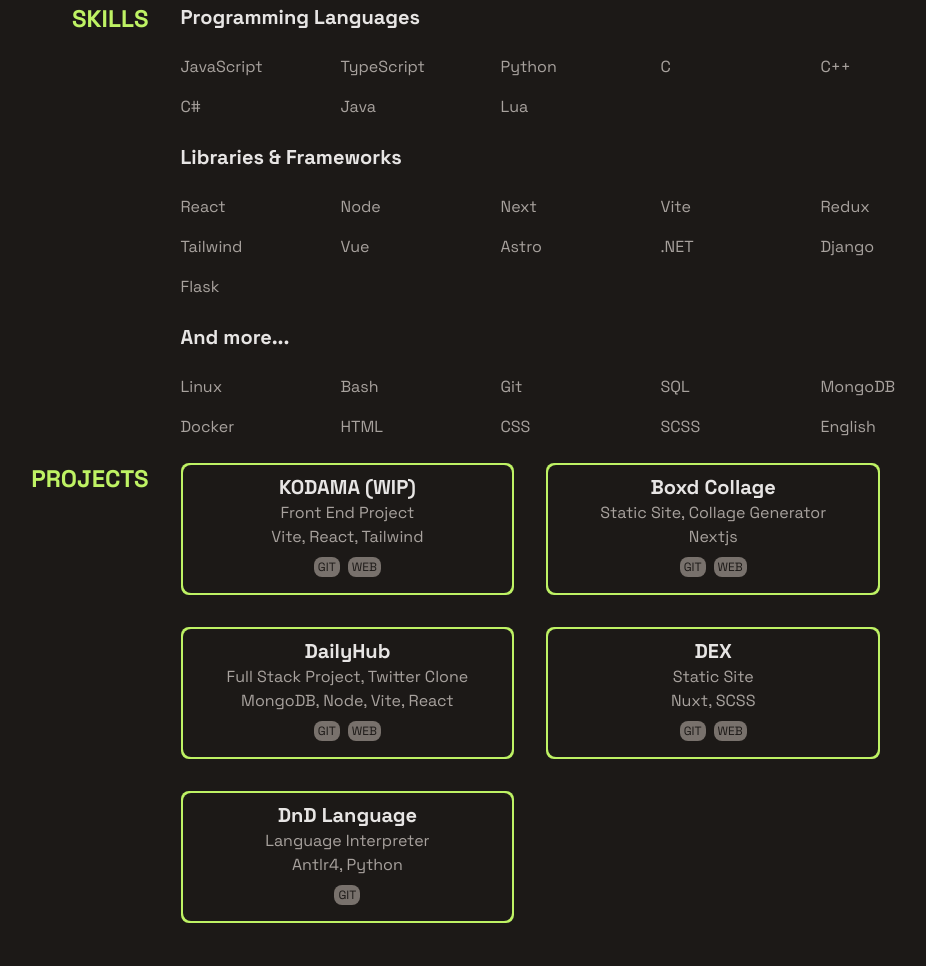
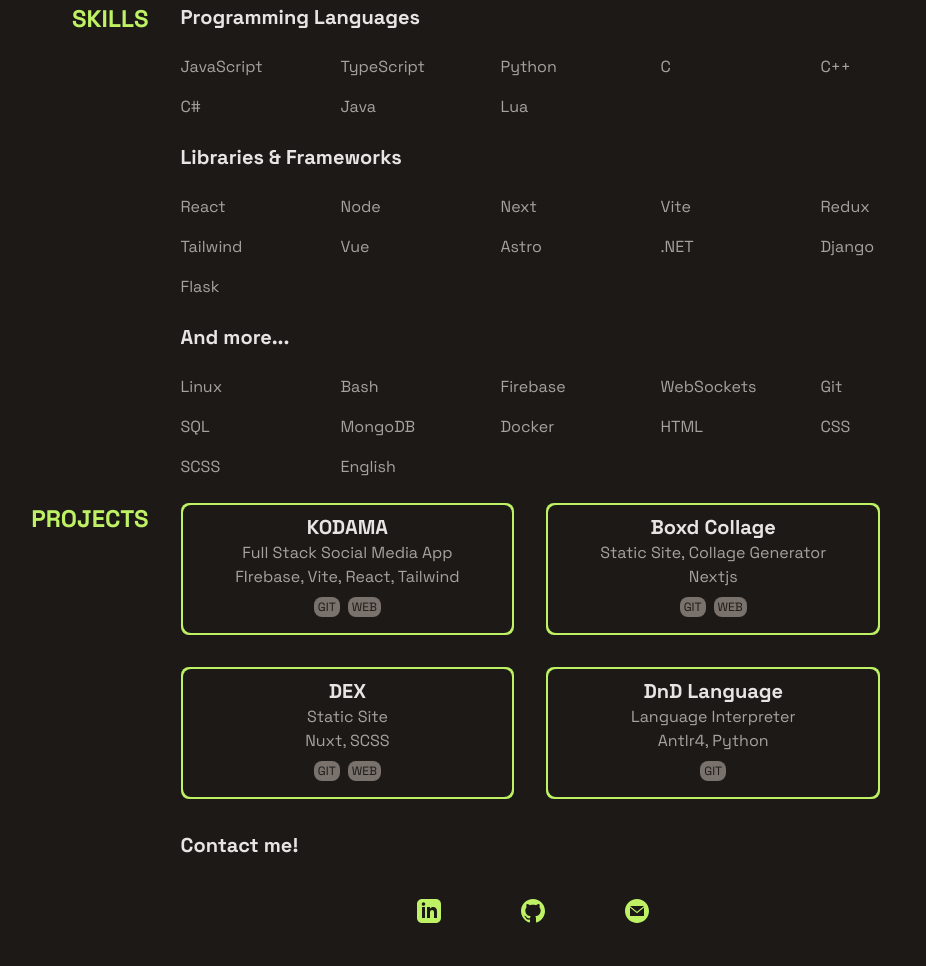
Before and after one commit to renandantasp/renan-homepage, an Astro site: page / in a window 1280 px wide. Shown: the part 1137-2103 px from the top of the page, without its empty margins (125-1051 px from the left). Built offline with nearby package versions, Linux system fonts and the light colour scheme; Astro itself is replaced by a stand-in of ours.

Commit message:
update kodama, add links

```diff
--- a/src/pages/index.astro
+++ b/src/pages/index.astro
@@ -8,7 +8,7 @@
 
 const langs : string[]      = ["JavaScript", "TypeScript", "Python", "C", "C++", "C#", "Java", "Lua"]
 const frameworks : string[] = ["React", "Node", "Next", "Vite", "Redux", "Tailwind", "Vue", "Astro", ".NET", "Django", "Flask", ]
-const miscs : string[]      = ["Linux", "Bash", "Git", "SQL", "MongoDB", "Docker", "HTML", "CSS", "SCSS", "English"]
+const miscs : string[]      = ["Linux", "Bash", "Firebase", "WebSockets", "Git", "SQL", "MongoDB", "Docker", "HTML", "CSS", "SCSS", "English"]
 
 
 const color : Palette =  {
@@ -84,9 +84,9 @@
 			<div class="flex flex-row flex-wrap justify-start">
 
 				<Project
-					title="KODAMA (WIP)"
-					type="Front End Project"
-					descr="Vite, React, Tailwind"
+					title="KODAMA"
+					type="Full Stack Social Media App"
+					descr="FIrebase, Vite, React, Tailwind"
 					githubLink="https://github.com/renandantasp/Kodama"
 					websiteLink="https://kodama.vercel.app"
 					color={color}
@@ -109,15 +109,6 @@
 					websiteLink="https://dailyhub.onrender.com/"
 					color={color}
 
-				/>
-				<!-- <Project
-					title="LeetCode"
-					type="Coding Challenges"
-					descr="C, C++, TS, Python"
-					link=""
-					color={color}
-				/> -->
-
 				<Project
 					title="DEX"
 					type="Static Site"
@@ -139,6 +130,29 @@
 
 		</Section>
 
+		<Section title="" color={color}>
+  		<h2 class=`text-xl ${color.main_color} mb-8 font-bold lg:text-start text-center`>Contact me!</h2>
+
+			<div class=`flex flex-row flex-wrap py-2 ${color.secondary_color} justify-center pb-10 w-full lg:w-[44rem] `>
+				<a href="https://linkedin.com/in/renandnt" class="mx-10">
+					<svg xmlns="http://www.w3.org/2000/svg" class=`fill-lime-300` width="24" height="24" viewBox="0 0 24 24">
+						<path d="M19 0h-14c-2.761 0-5 2.239-5 5v14c0 2.761 2.239 5 5 5h14c2.762 0 5-2.239 5-5v-14c0-2.761-2.238-5-5-5zm-11 19h-3v-11h3v11zm-1.5-12.268c-.966 0-1.75-.79-1.75-1.764s.784-1.764 1.75-1.764 1.75.79 1.75 1.764-.783 1.764-1.75 1.764zm13.5 12.268h-3v-5.604c0-3.368-4-3.113-4 0v5.604h-3v-11h3v1.765c1.396-2.586 7-2.777 7 2.476v6.759z"/>
+					</svg>
+				</a>
+				<a href="https://github.com/renandantasp" class="mx-10">
+					<svg xmlns="http://www.w3.org/2000/svg" class=`fill-lime-300` width="24" height="24" viewBox="0 0 24 24">
+						<path d="M12 0c-6.626 0-12 5.373-12 12 0 5.302 3.438 9.8 8.207 11.387.599.111.793-.261.793-.577v-2.234c-3.338.726-4.033-1.416-4.033-1.416-.546-1.387-1.333-1.756-1.333-1.756-1.089-.745.083-.729.083-.729 1.205.084 1.839 1.237 1.839 1.237 1.07 1.834 2.807 1.304 3.492.997.107-.775.418-1.305.762-1.604-2.665-.305-5.467-1.334-5.467-5.931 0-1.311.469-2.381 1.236-3.221-.124-.303-.535-1.524.117-3.176 0 0 1.008-.322 3.301 1.23.957-.266 1.983-.399 3.003-.404 1.02.005 2.047.138 3.006.404 2.291-1.552 3.297-1.23 3.297-1.23.653 1.653.242 2.874.118 3.176.77.84 1.235 1.911 1.235 3.221 0 4.609-2.807 5.624-5.479 5.921.43.372.823 1.102.823 2.222v3.293c0 .319.192.694.801.576 4.765-1.589 8.199-6.086 8.199-11.386 0-6.627-5.373-12-12-12z"/>
+					</svg>
+				</a>
+				<a href="mailto:renandantasp@gmail.com" class="mx-10">
+					<svg xmlns="http://www.w3.org/2000/svg" class=`fill-lime-300` width="24" height="24" viewBox="0 0 24 24">
+						<path d="M12 .02c-6.627 0-12 5.373-12 12s5.373 12 12 12 12-5.373 12-12-5.373-12-12-12zm6.99 6.98l-6.99 5.666-6.991-5.666h13.981zm.01 10h-14v-8.505l7 5.673 7-5.672v8.504z"/>
+					</svg>
+				</a>
+
+			</div>
+		</Section>
+
 
 
 	</main>
```
